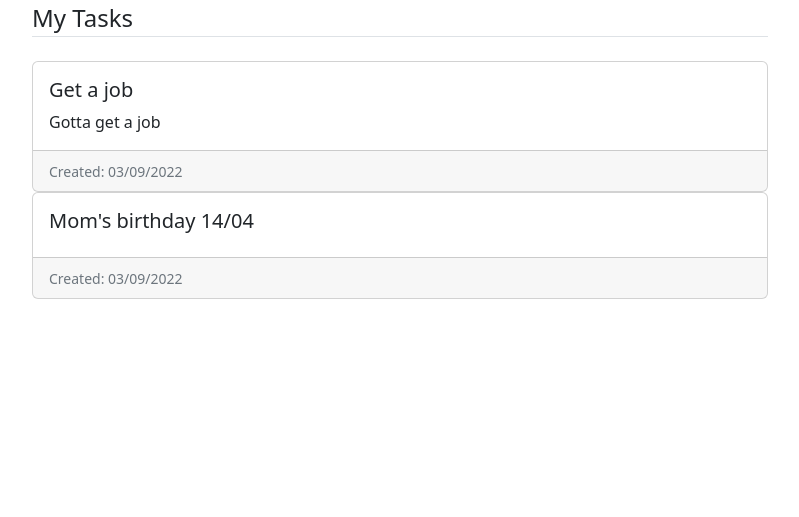
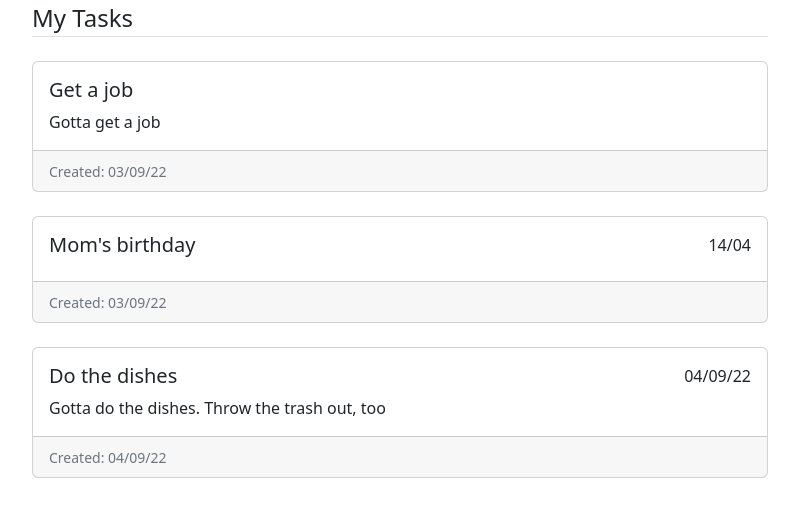
Before and after one commit to nickpartalis/Task_reminder, a Flask app: page / in a window 1280 px wide. Shown: the part 56-573 px from the top of the page, without its empty margins (50-849 px from the left). Run offline with Flask 2, Linux system fonts and the light colour scheme.

Commit message:
Fix project structure, navbar links

```diff
--- a/run.py
+++ b/run.py
@@ -1,71 +1,4 @@
-from datetime import datetime
-from flask import Flask, render_template, url_for, flash, redirect
-from forms import RegistrationForm, LoginForm
-from flask_sqlalchemy import SQLAlchemy
-
-app = Flask(__name__)
-app.config["SECRET_KEY"] = "1473212a377d56db0c3506adee1348e8"
-app.config["SQLALCHEMY_DATABASE_URI"] = "sqlite:///app.db"
-db = SQLAlchemy(app)
-
-class User(db.Model):
-    id = db.Column(db.Integer, primary_key=True)
-    username = db.Column(db.String(20), unique=True, nullable=False)
-    email = db.Column(db.String(100), unique=True, nullable=False)
-    password = db.Column(db.String(60), nullable=False)
-    tasks = db.relationship("Task", backref="author", lazy=True)
-
-    def __repr__(self):
-        return f"User('{self.username}', '{self.email}')"
-
-
-class Task(db.Model):
-    id = db.Column(db.Integer, primary_key=True)
-    title = db.Column(db.String(100), nullable=False)
-    content = db.Column(db.Text)
-    date_created = db.Column(db.DateTime, nullable=False, default=datetime.utcnow)
-    date_tasked = db.Column(db.DateTime, default=None)
-    user_id = db.Column(db.Integer, db.ForeignKey("user.id"), nullable=False)
-
-    def __repr__(self):
-        return f"Task('{self.title}', '{self.date_created}', '{self.date_tasked}')"
-
-
-dummy_tasks = [
-    {
-        "title": "Get a job",
-        "content": "Gotta get a job",
-        "date_created": "03/09/2022",
-        "date_tasked": ""
-    },
-    {
-        "title": "Mom's birthday",
-        "content": "",
-        "date_created": "03/09/2022",
-        "date_tasked": "14/04"
-    },
-]
-
-@app.route("/")
-@app.route("/home")
-def home():
-    return render_template("home.html", tasks=dummy_tasks)
-
-@app.route("/register", methods=["GET", "POST"])
-def register():
-    form = RegistrationForm()
-    if form.validate_on_submit():
-        flash("Your account has been created! You can now log in.", "success")
-        return redirect(url_for("login"))
-    return render_template("register.html", form=form)
-
-@app.route("/login", methods=["GET", "POST"])
-def login():
-    form = LoginForm()
-    if form.validate_on_submit():
-        flash("You are now logged in.", "success")
-        return redirect(url_for("home"))
-    return render_template("login.html", form=form)
+from task_app import app
 
 if __name__ == "__main__":
     app.run(debug=True)
--- /dev/null
+++ b/task_app/routes.py
@@ -0,0 +1,50 @@
+from flask import render_template, url_for, flash, redirect
+from task_app import app
+from task_app.forms import RegistrationForm, LoginForm
+
+
+dummy_tasks = [
+    {
+        "title": "Get a job",
+        "content": "Gotta get a job",
+        "date_created": "03/09/22",
+        "date_tasked": ""
+    },
+    {
+        "title": "Mom's birthday",
+        "content": "",
+        "date_created": "03/09/22",
+        "date_tasked": "14/04"
+    },
+    {
+        "title": "Do the dishes",
+        "content": "Gotta do the dishes. Throw the trash out, too",
+        "date_created": "04/09/22",
+        "date_tasked": "04/09/22"
+    },
+]
+
+@app.route("/")
+@app.route("/home")
+def home():
+    return render_template("home.html", tasks=dummy_tasks)
+
+@app.route("/about")
+def about():
+    return render_template("about.html")
+
+@app.route("/register", methods=["GET", "POST"])
+def register():
+    form = RegistrationForm()
+    if form.validate_on_submit():
+        flash("Your account has been created! You can now log in.", "success")
+        return redirect(url_for("login"))
+    return render_template("register.html", form=form)
+
+@app.route("/login", methods=["GET", "POST"])
+def login():
+    form = LoginForm()
+    if form.validate_on_submit():
+        flash("You are now logged in.", "success")
+        return redirect(url_for("home"))
+    return render_template("login.html", form=form)
--- /dev/null
+++ b/task_app/templates/about.html
@@ -0,0 +1,4 @@
+{% extends "layout.html" %}
+{% block content %}
+    <legend class="border-bottom mb-4">About</legend>
+{% endblock %}
--- a/templates/home.html
+++ b/task_app/templates/home.html
@@ -1,12 +1,13 @@
 {% extends "layout.html" %}
-
 {% block content %}
     <legend class="border-bottom mb-4">My Tasks</legend>
     {% for task in tasks %}
-        <div class="card text-justify">
+        <div class="card text-justify mb-4">
             <div class="card-body">
-                <h5 class="card-title">{{ task.title }}
-                <span class="text-right">{{ task.date_tasked }}</span></h5>
+                <div class="d-flex">
+                    <h5 class="card-title">{{ task.title }}</h5>
+                    <span class="card-text ms-auto">{{ task.date_tasked }}</span>
+                </div>
                 <p class="card-text">{{ task.content }}</p>
             </div>
             <div class="card-footer text-muted">
--- a/templates/layout.html
+++ b/task_app/templates/layout.html
@@ -7,12 +7,13 @@
     <link href="https://cdn.jsdelivr.net/npm/bootstrap@5.2.0/dist/css/bootstrap.min.css" rel="stylesheet"
           integrity="sha384-gH2yIJqKdNHPEq0n4Mqa/HGKIhSkIHeL5AyhkYV8i59U5AR6csBvApHHNl/vI1Bx"
           crossorigin="anonymous">
+    <link rel="stylesheet" href="{{ url_for('static', filename='styles.css') }}">
     <title></title>
 </head>
 <body>
     <nav class="navbar navbar-expand-sm navbar-dark bg-dark" aria-label="Third navbar example">
         <div class="container-fluid">
-          <a class="navbar-brand" href="#">Task Reminder</a>
+          <a class="navbar-brand" href="{{ url_for('home') }}">Task Reminder</a>
           <button class="navbar-toggler" type="button" data-bs-toggle="collapse"
                 data-bs-target="#navbarsExample03" aria-controls="navbarsExample03"
                 aria-expanded="false" aria-label="Toggle navigation">
@@ -22,19 +23,19 @@
           <div class="collapse navbar-collapse" id="navbarsExample03">
             <ul class="navbar-nav me-auto mb-2 mb-sm-0">
               <li class="nav-item">
-                <a class="nav-link active" aria-current="page" href="#">Home</a>
+                <a class="nav-link active" aria-current="page" href="{{ url_for('home') }}">Home</a>
               </li>
               <li class="nav-item">
-                <a class="nav-link" href="#">About</a>
+                <a class="nav-link" href="{{ url_for('about') }}">About</a>
               </li>
 
             </ul>
             <ul class="navbar-nav mb-2 mb-sm-0">
                 <li class="nav-item">
-                    <a class="nav-link" href="#">Register</a>
+                    <a class="nav-link" href="{{ url_for('register') }}">Register</a>
                 </li>
                 <li class="nav-item">
-                    <a class="nav-link" href="#">Login</a>
+                    <a class="nav-link" href="{{ url_for('login') }}">Login</a>
                 </li>
             </ul>
           </div>
```
Also changed, not shown: task_app/__init__.py (added, +9 -0 lines), task_app/models.py (added, +24 -0 lines), task_app/forms.py (renamed from forms.py), task_app/static/styles.css (added), task_app/templates/login.html (renamed from templates/login.html), task_app/templates/register.html (renamed from templates/register.html).
